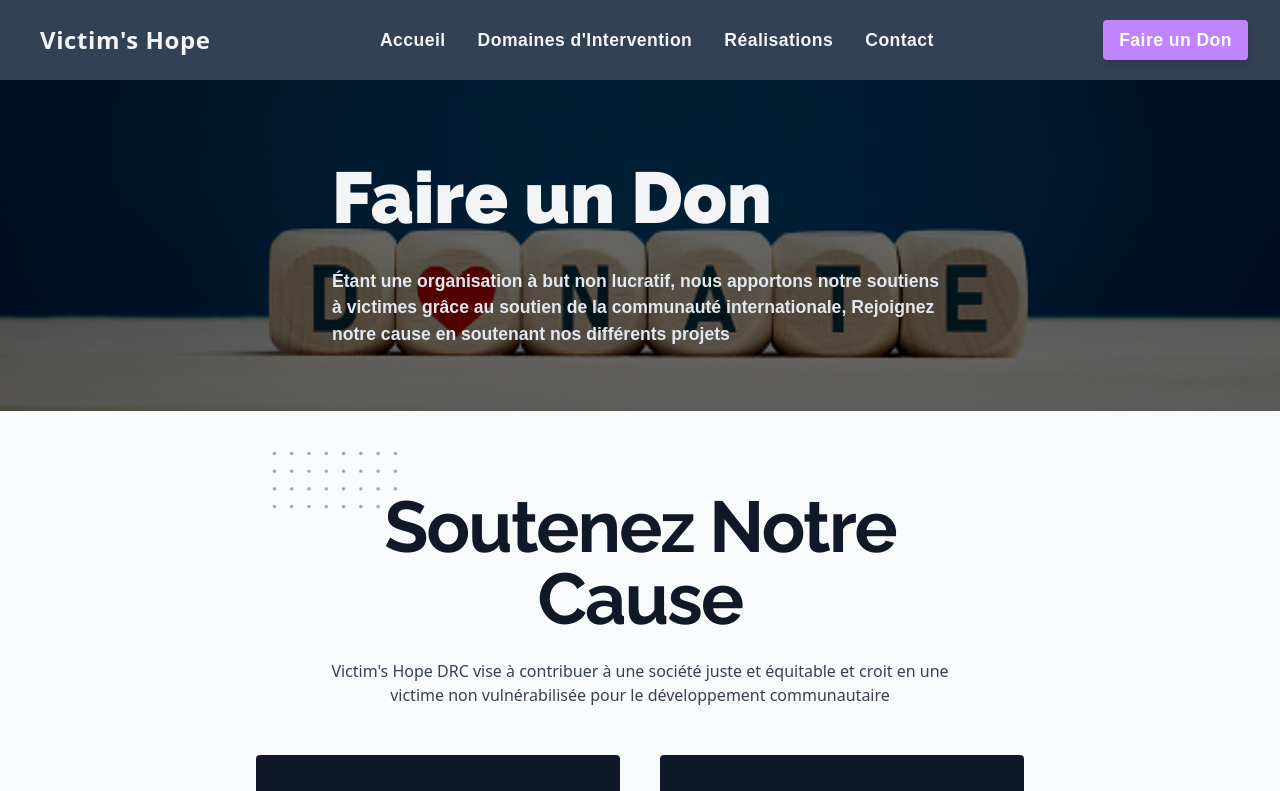
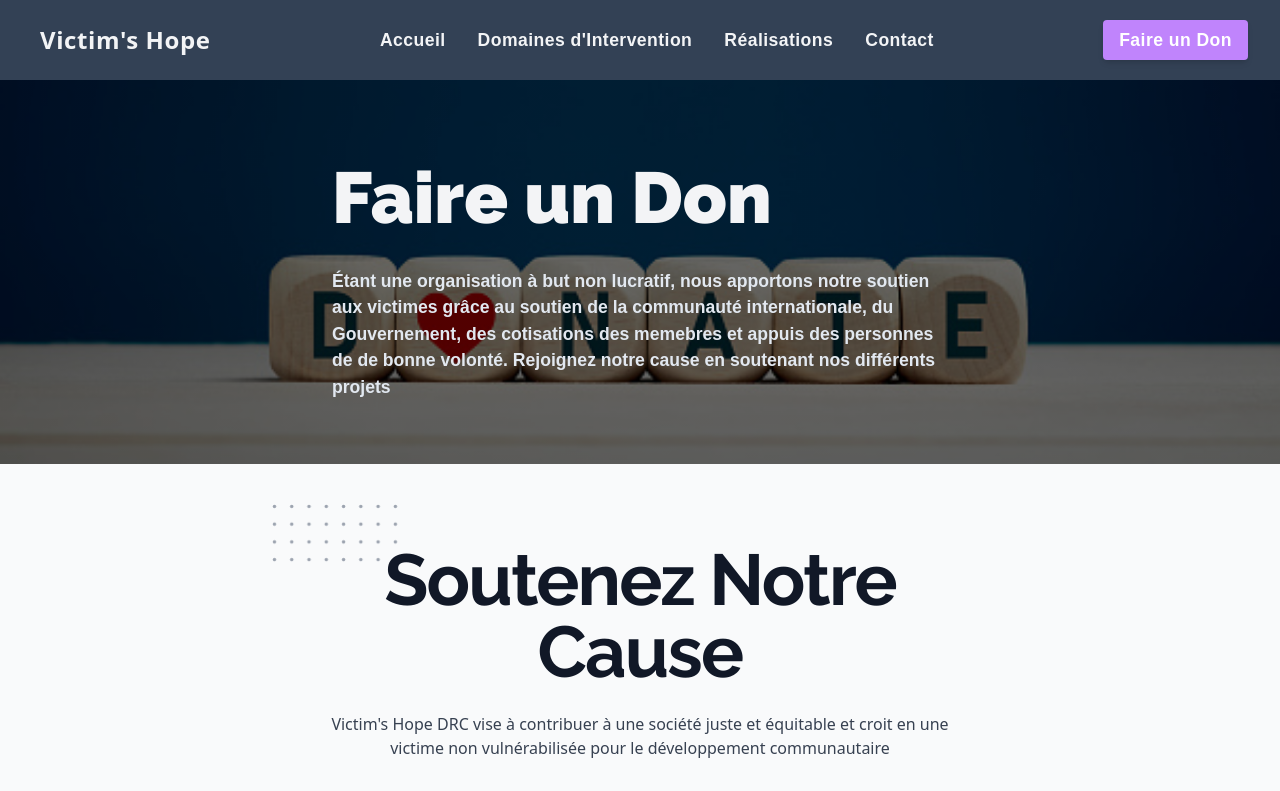
Before and after one commit to josumung999/victimshopedrc, a Next.js app: page /donate in a window 1280 px wide. Shown: the top 791 px of the page. Built offline with nearby package versions, Linux system fonts and the light colour scheme; a web font is replaced by a local one.

Commit message:
Improving the description on donation page

```diff
--- a/pages/donate.js
+++ b/pages/donate.js
@@ -10,7 +10,7 @@ const donate = () => {
     >
       <PageHeader
         title="Faire un Don"
-        description="Étant une organisation à but non lucratif, nous apportons notre soutiens à victimes grâce au soutien de la communauté internationale, Rejoignez notre cause en soutenant nos différents projets"
+        description="Étant une organisation à but non lucratif, nous apportons notre soutien aux victimes grâce au soutien de la communauté internationale, du Gouvernement, des cotisations des memebres et appuis des personnes de de bonne volonté. Rejoignez notre cause en soutenant nos différents projets"
         bg='/images/bg-donation.jpg'
       />
       <Donation />
```
